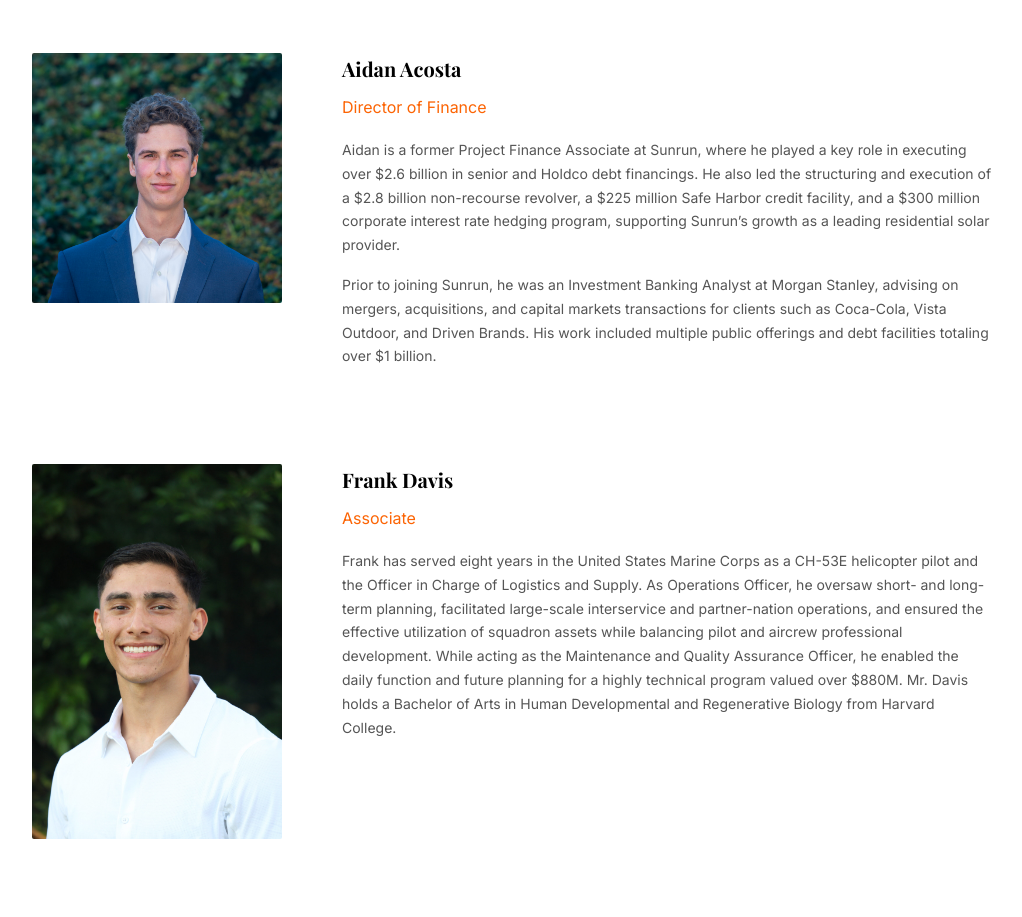
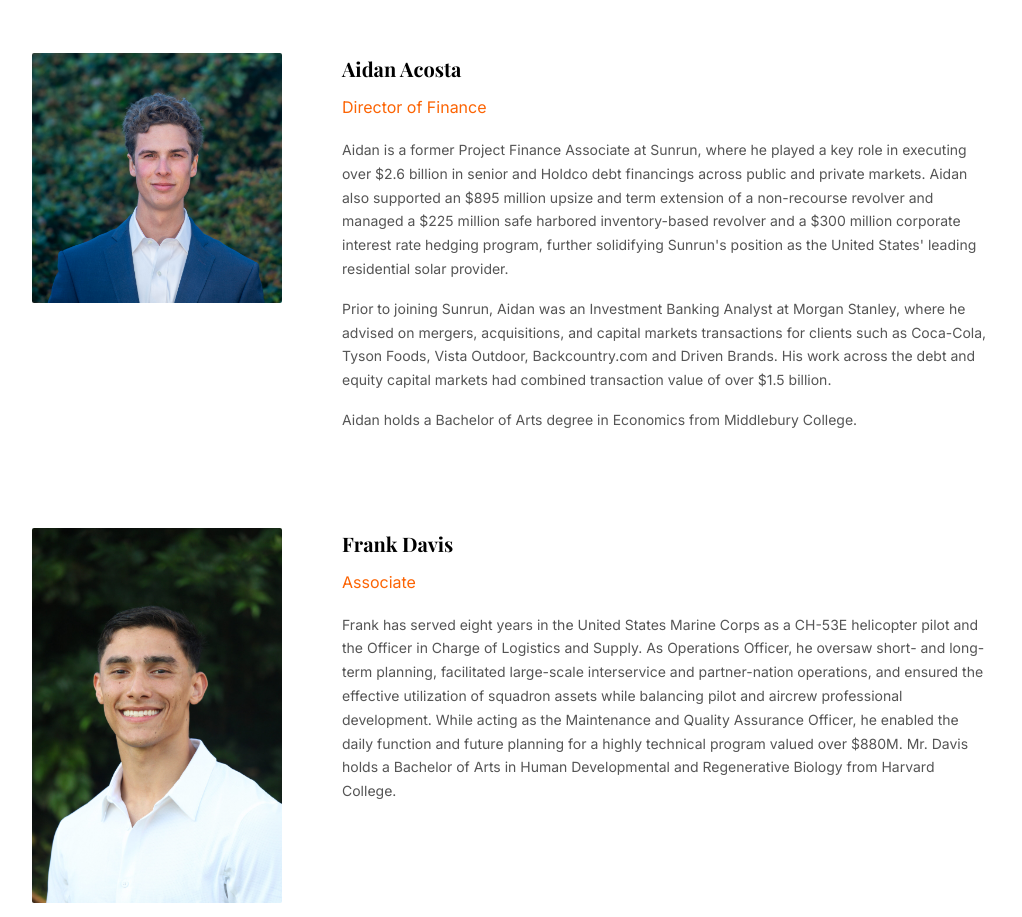
Before and after one commit to TangJessica/Renewable, a React (Vite) app: page /team in a window 1280 px wide. Shown: the part 900-1817 px from the top of the page, without its empty margins (128-1150 px from the left). Built offline with nearby package versions, Linux system fonts and the light colour scheme; the HTML template or start-up script is replaced by a standard one.

Commit message:
aidan bio

```diff
--- a/src/App.jsx
+++ b/src/App.jsx
@@ -273,20 +273,13 @@ function Team() {
             <h3 className="team-name">Aidan Acosta</h3>
             <p className="team-role">Director of Finance</p>
             <p className="team-bio">
-              Aidan is a former Project Finance Associate at Sunrun, where he
-              played a key role in executing over $2.6 billion in senior and
-              Holdco debt financings. He also led the structuring and execution
-              of a $2.8 billion non-recourse revolver, a $225 million Safe
-              Harbor credit facility, and a $300 million corporate interest rate
-              hedging program, supporting Sunrun’s growth as a leading
-              residential solar provider.
+            Aidan is a former Project Finance Associate at Sunrun, where he played a key role in executing over $2.6 billion in senior and Holdco debt financings across public and private markets. Aidan also supported an $895 million upsize and term extension of a non-recourse revolver and managed a $225 million safe harbored inventory-based revolver and a $300 million corporate interest rate hedging program, further solidifying Sunrun's position as the United States' leading residential solar provider.
             </p>
             <p className="team-bio">
-              Prior to joining Sunrun, he was an Investment Banking Analyst at
-              Morgan Stanley, advising on mergers, acquisitions, and capital
-              markets transactions for clients such as Coca-Cola, Vista Outdoor,
-              and Driven Brands. His work included multiple public offerings and
-              debt facilities totaling over $1 billion.
+            Prior to joining Sunrun, Aidan was an Investment Banking Analyst at Morgan Stanley, where he advised on mergers, acquisitions, and capital markets transactions for clients such as Coca-Cola, Tyson Foods, Vista Outdoor, Backcountry.com and Driven Brands. His work across the debt and equity capital markets had combined transaction value of over $1.5 billion.
+            </p>
+            <p className="team-bio">
+            Aidan holds a Bachelor of Arts degree in Economics from Middlebury College.
             </p>
           </div>
         </div>
```
